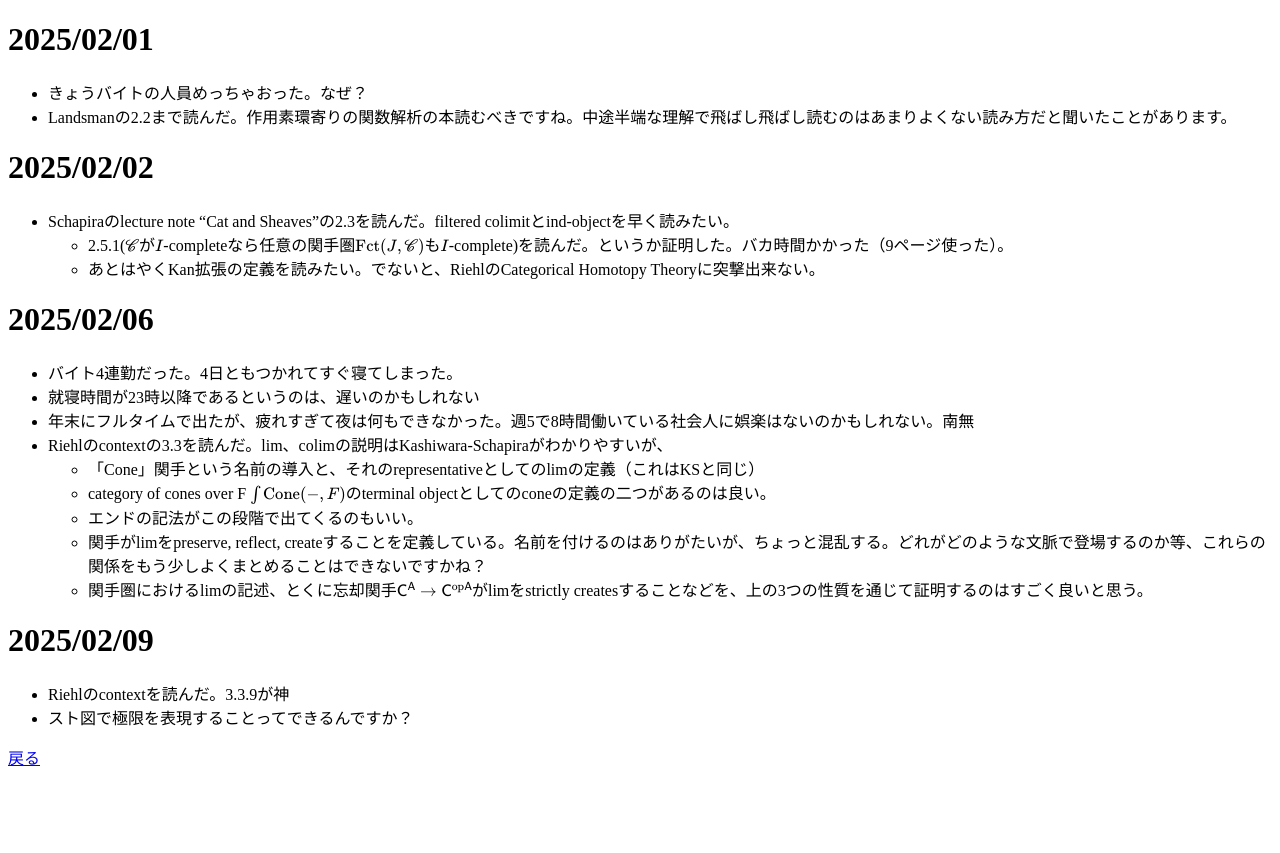
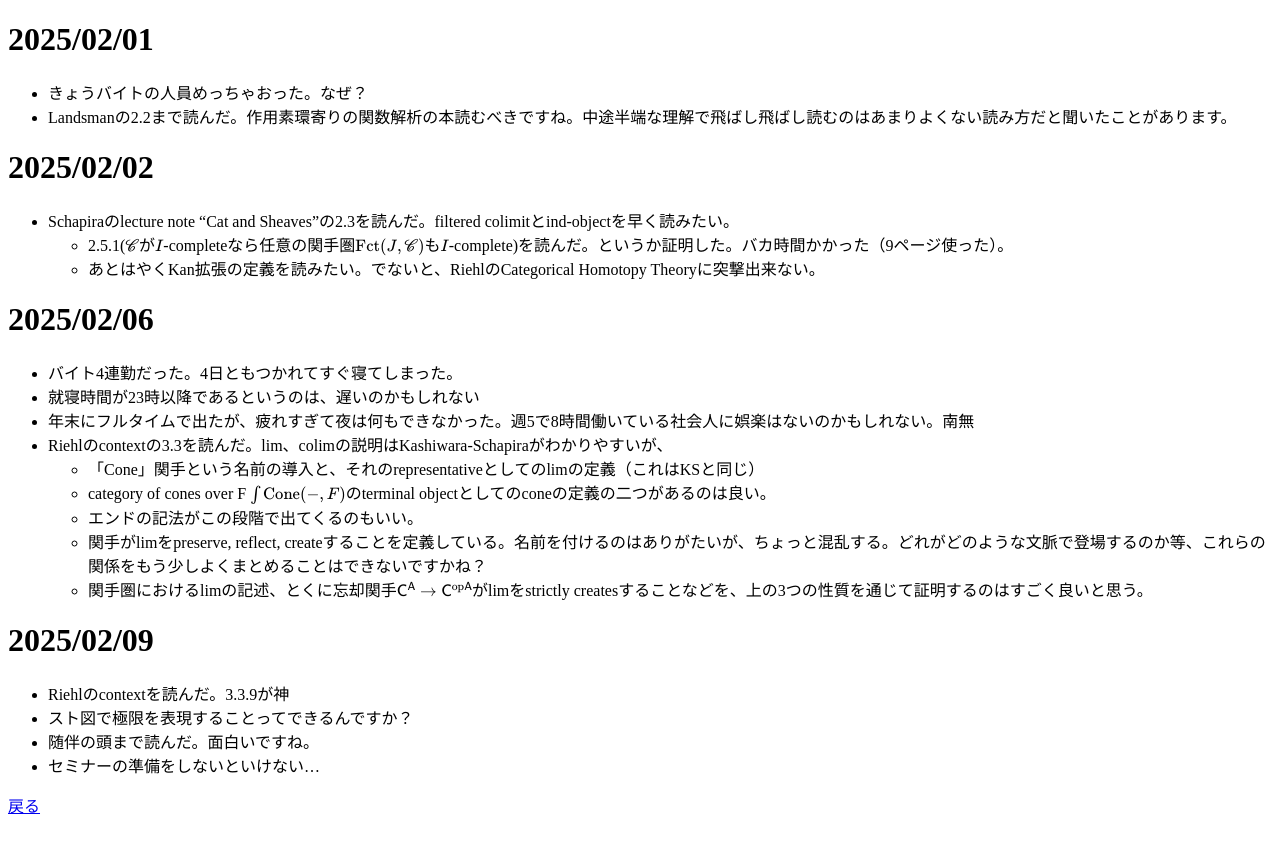
Before and after one commit to McMoscovium/mcmoscovium.github.io, a Jekyll site: the page built from diary/2025-02/index.md, in a window 1280 px wide. Shown: the top 853 px of the page. Built offline with Jekyll 4.4.1, drawn with Linux system fonts in a browser that asks for light colours; our own code applies the rules of GitHub Pages for plain Markdown files.

Commit message:
Update index.md

```diff
--- a/diary/2025-02/index.md
+++ b/diary/2025-02/index.md
@@ -21,3 +21,5 @@
 # 2025/02/09
 - Riehlのcontextを読んだ。3.3.9が神
 - スト図で極限を表現することってできるんですか？
+- 随伴の頭まで読んだ。面白いですね。
+- セミナーの準備をしないといけない...
```
